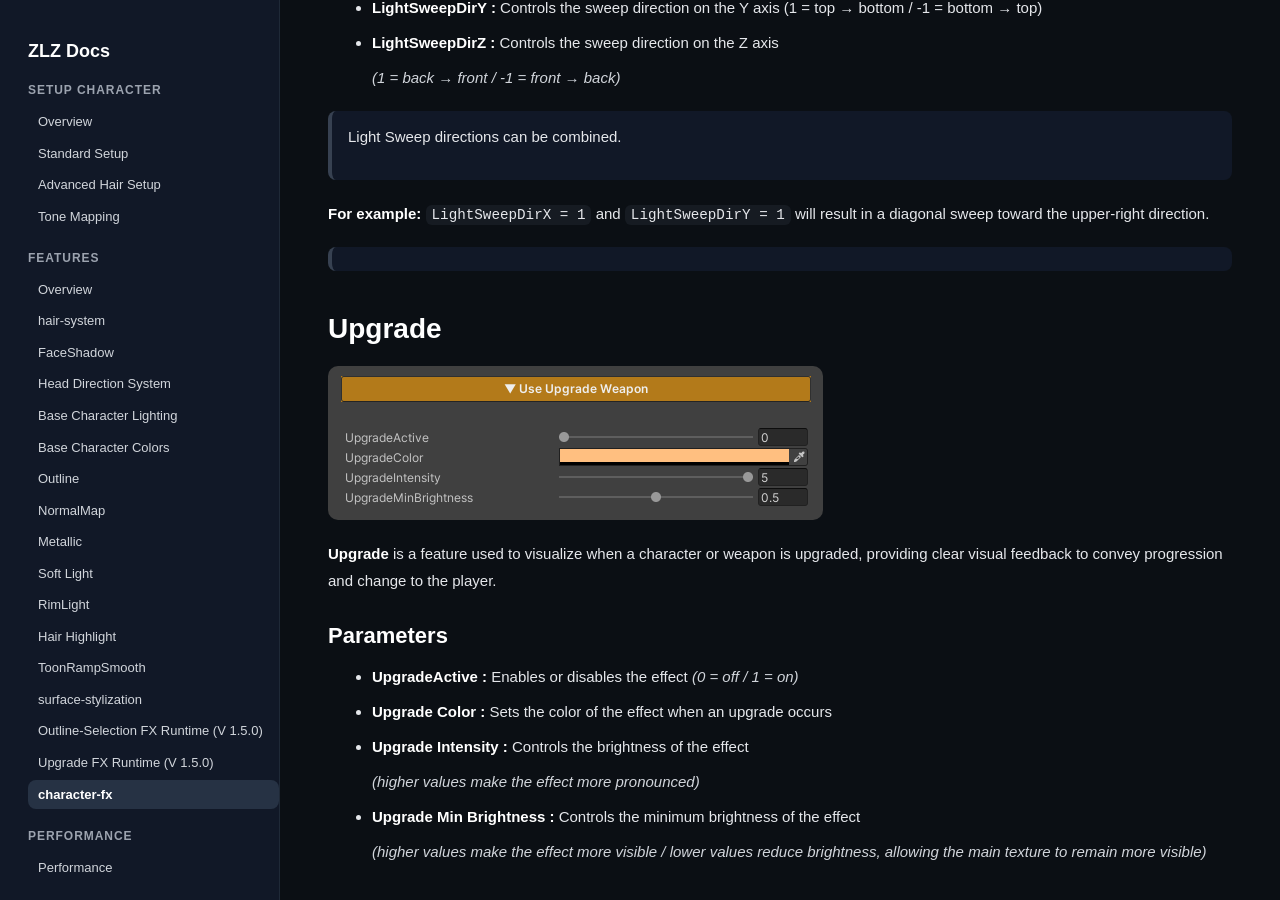
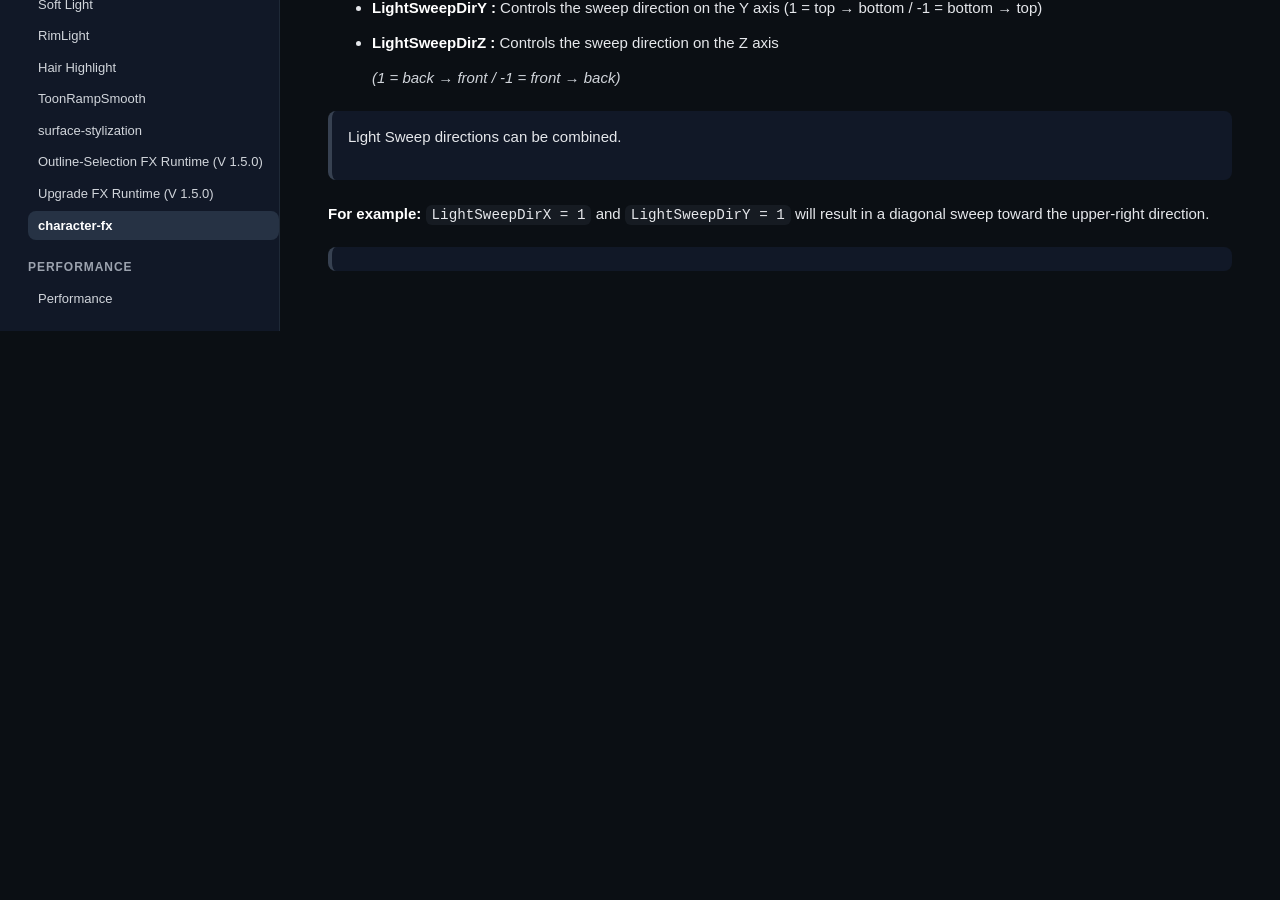
Before and after one commit to zlz-studio/zlz-studio.github.io, a Jekyll site: the page built from features/character-fx/index.md, in a window 1280 px wide and 900 px high, scrolled down 4930 px. Built offline with Jekyll 4.4.1, drawn with Linux system fonts in a browser that asks for light colours; after the commit the page ends 5261 px from its top, so only the background shows below that.

Commit message:
Update index.md

```diff
--- a/features/character-fx/index.md
+++ b/features/character-fx/index.md
@@ -155,22 +155,3 @@
 **For example:**
 `LightSweepDirX = 1` and `LightSweepDirY = 1` will result in a diagonal sweep toward the upper-right direction.
 >
-
-
-## Upgrade
-
-![upgrade](../images/upgrade.png)
-
-**Upgrade** is a feature used to visualize when a character or weapon is upgraded, providing clear visual feedback to convey progression and change to the player.
-
-### Parameters
-
-- **UpgradeActive :** Enables or disables the effect *(0 = off / 1 = on)*
-- **Upgrade Color :** Sets the color of the effect when an upgrade occurs
-- **Upgrade Intensity :** Controls the brightness of the effect
-
-    *(higher values make the effect more pronounced)*
-
-- **Upgrade Min Brightness :** Controls the minimum brightness of the effect
-
-    *(higher values make the effect more visible / lower values reduce brightness, allowing the main texture to remain more visible)*
```
